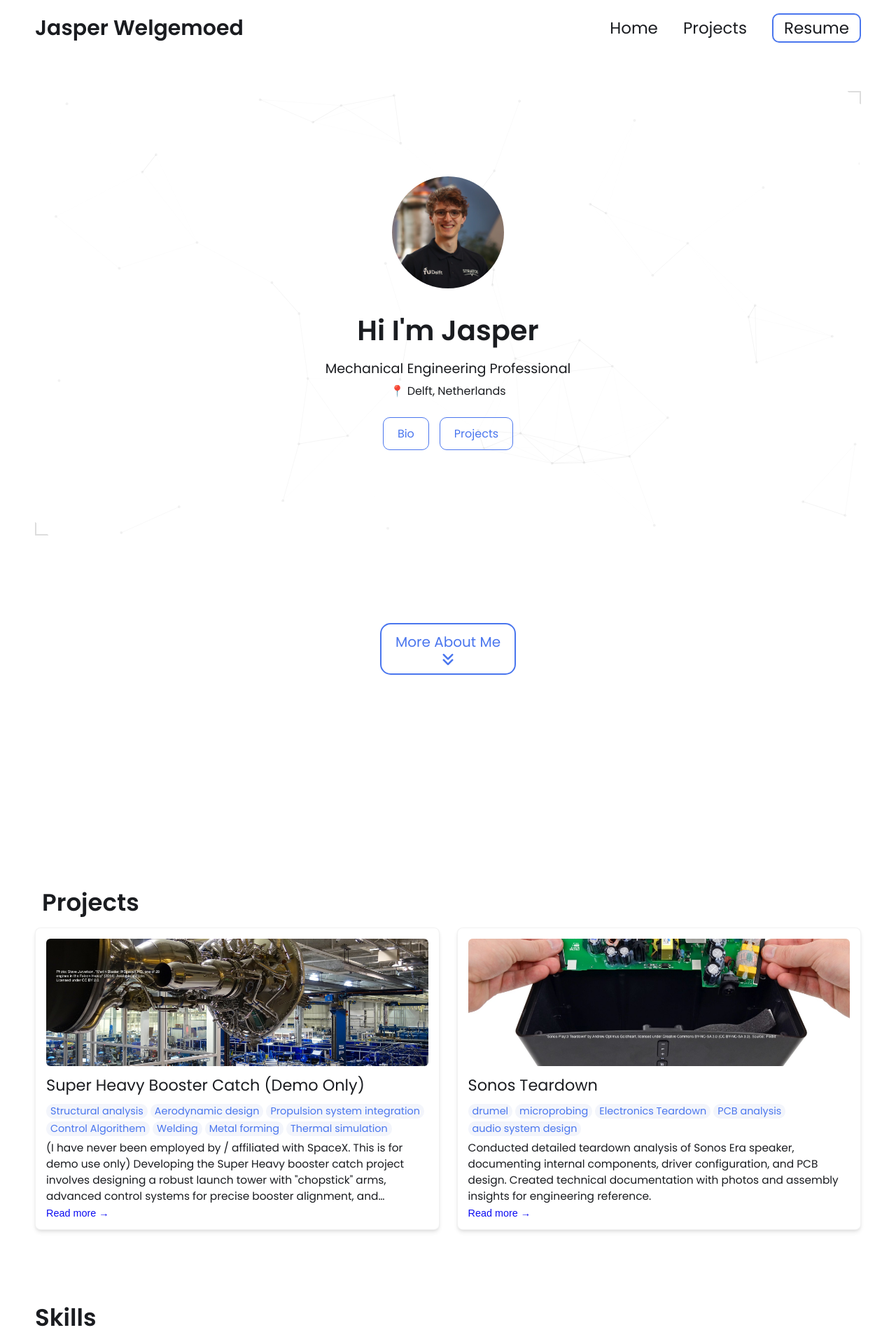
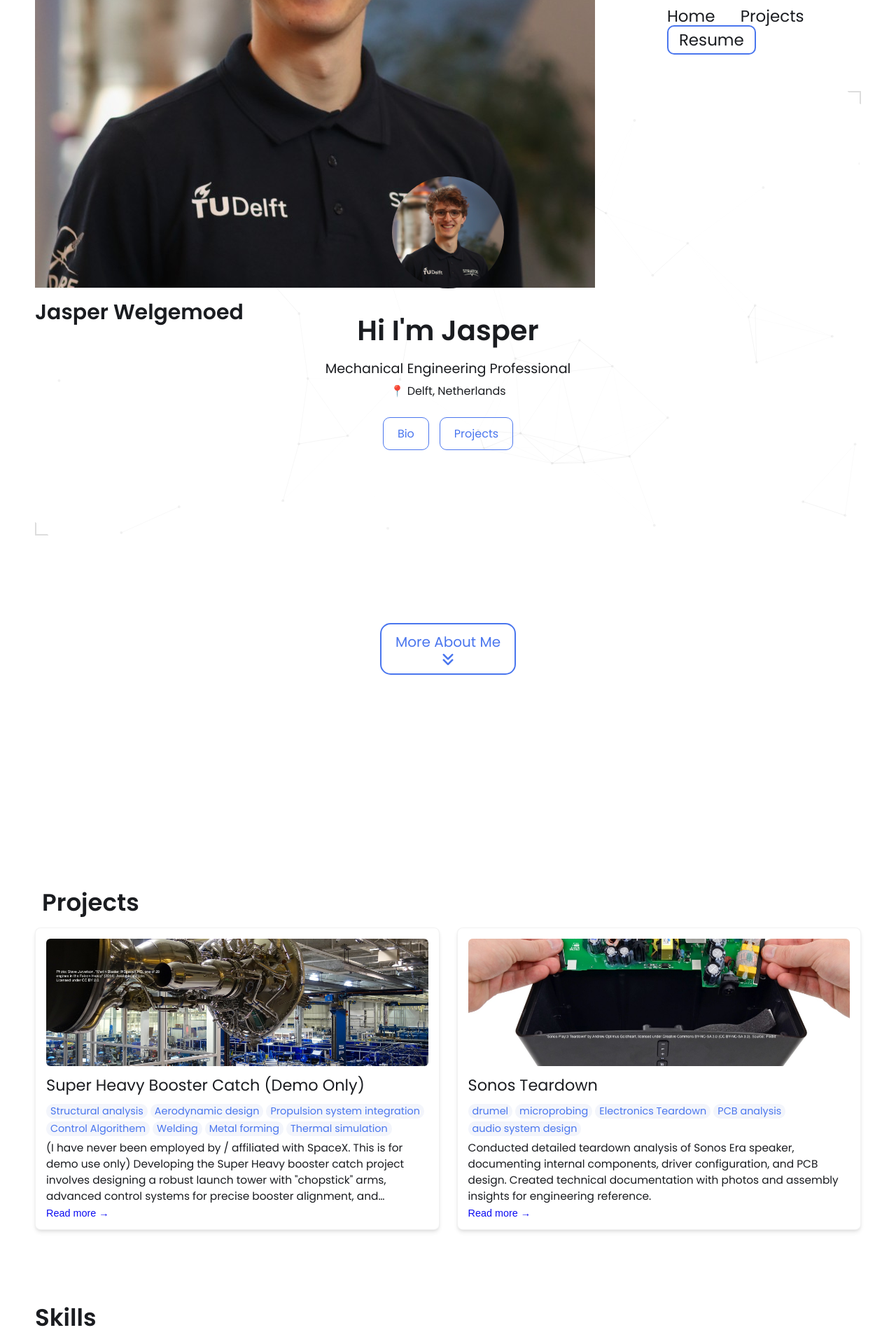
Before and after one commit to jasperwelgemoed/jasperwelgemoed.github.io, a Jekyll site: the page built from index.html, in a window 1280 px wide. Shown: the top 1920 px of the page at 70% size. Built offline with Jekyll 4.4.1, drawn with Linux system fonts in a browser that asks for light colours.

Commit message:
Update navbar.html

```diff
--- a/_includes/navbar.html
+++ b/_includes/navbar.html
@@ -1,7 +1,11 @@
 <!-- _includes/nav.html -->
 <nav>
     <div class="left">
-        <a href="/">{{site.name}}</a>
+        <a href="/" class="navbar-brand">
+            <img src="assets/images/profile-image/Linked In Jasper Profielfoto.jpg" alt="Jasper Welgemoed" class="navbar-logo">
+            <span>Jasper Welgemoed</span>
+        </a>
+
     </div>
 
     <!-- Desktop Menu -->
```
